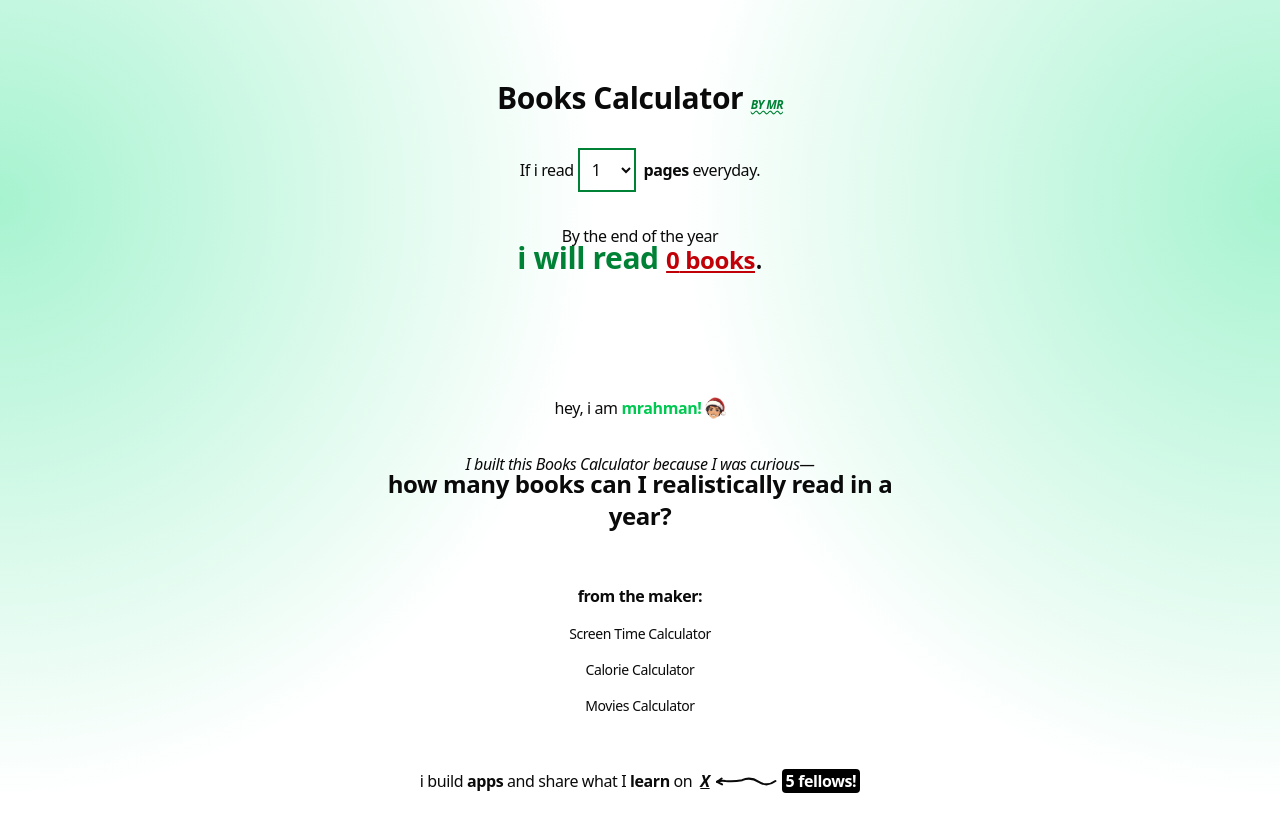
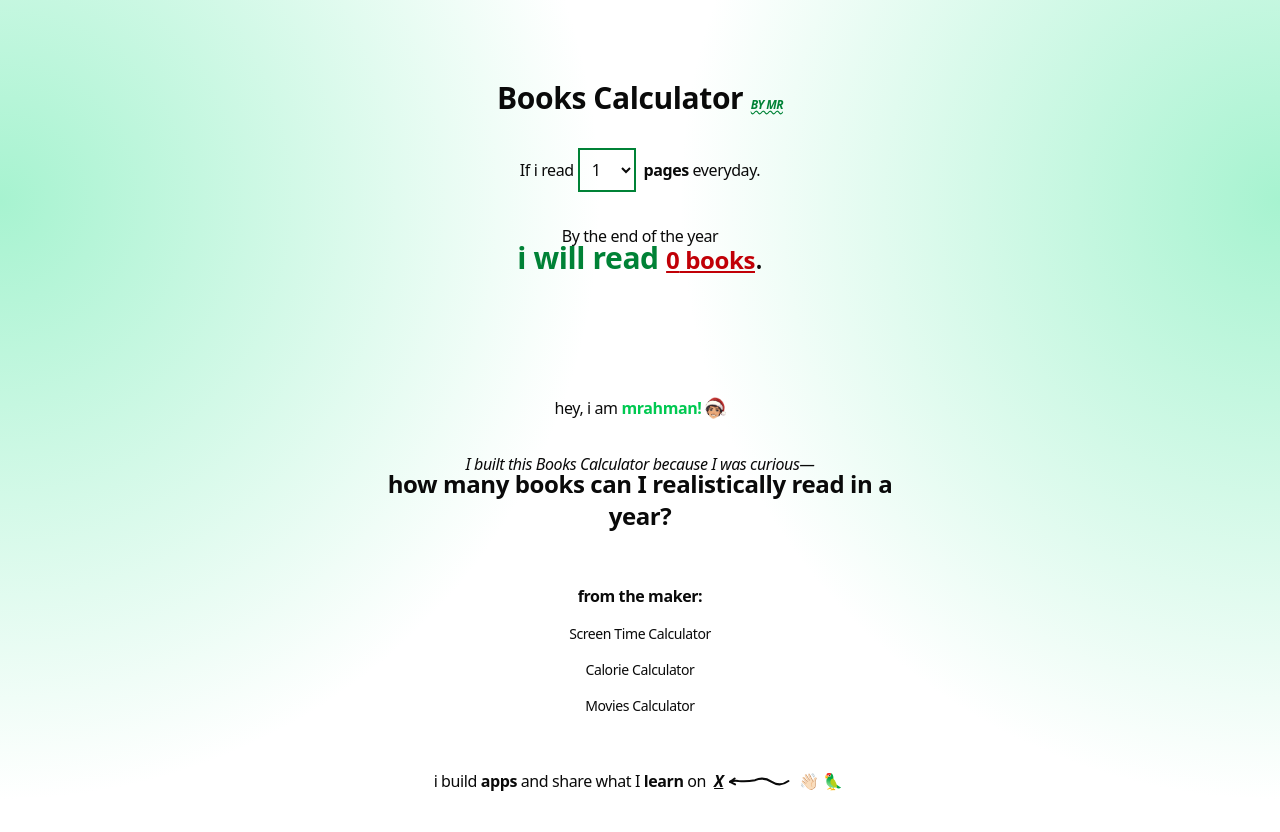
Before and after one commit to rahscripts/books-calculator, a Next.js app: page / in a window 1280 px wide. Shown: the top 832 px of the page. Built offline with nearby package versions, Linux system fonts and the light colour scheme.

Commit message:
slight change in footer

```diff
--- a/app/components/Footer.tsx
+++ b/app/components/Footer.tsx
@@ -102,8 +102,8 @@ export default function Footer() {
                             direction="left"
                         />
 
-                        <span className=" bg-black text-white px-1 rounded font-bold -ml-2">
-                            {X_FOLLOWERS} fellows!
+                        <span className=" px-1 rounded font-bold -ml-2">
+                            👋🏻 🦜
                         </span>
                     </Link>
                 </div>
```
